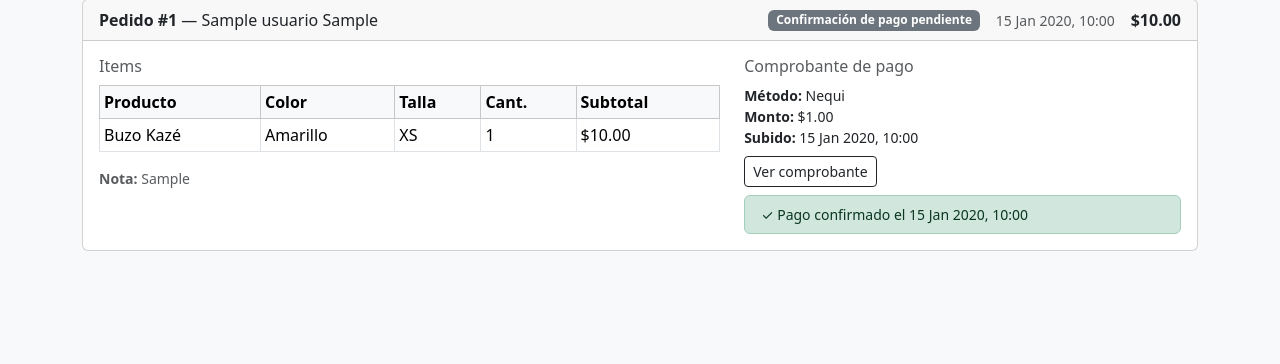
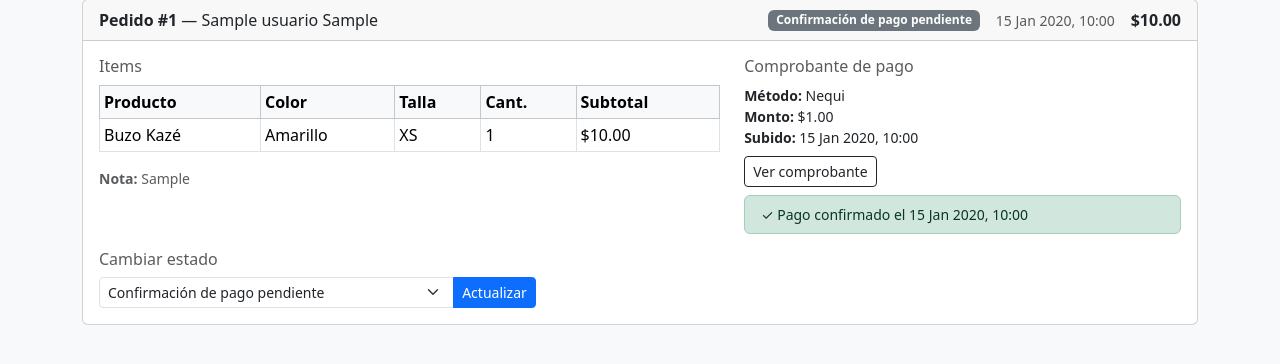
Before and after one commit to AlysonHenao/Akima, a Django app: page /orders/ in a window 1280 px wide. Shown: the part 95-459 px from the top of the page. Run offline with Django 5.2, Linux system fonts and the light colour scheme; data comes from the database, SQL or seed files in the repository; both versions use the stored data as it was after the commit; tables that the repository leaves empty hold one stand-in row (values such as "Sample post").

Commit message:
Parte jose antes de actualizar

```diff
--- a/Akima/urls.py
+++ b/Akima/urls.py
@@ -40,6 +40,7 @@ urlpatterns = [
     path('empty_cart/', crochetViews.empty_cart, name='empty_cart'),
     path('orders/', crochetViews.orders, name='orders'),
     path('orders/confirm/<int:comprobante_id>/', crochetViews.confirm_payment, name='confirm_payment'),
+    path('orders/update-estado/<int:pedido_id>/', crochetViews.update_estado_pedido, name='update_estado_pedido'),
 ]
 
 urlpatterns += static(settings.MEDIA_URL, document_root=settings.MEDIA_ROOT)
--- a/crochet/templates/orders.html
+++ b/crochet/templates/orders.html
@@ -101,6 +101,27 @@
                     </div>
 
                 </div>
+
+                <!-- Cambiar estado -->
+                <div class="row mt-3">
+                    <div class="col-md-5">
+                        <h6 class="text-muted mb-2">Cambiar estado</h6>
+                        <form method="POST" action="{% url 'update_estado_pedido' pedido.id %}">
+                            {% csrf_token %}
+                            <div class="input-group input-group-sm">
+                                <select name="estado" class="form-select">
+                                    {% for valor, etiqueta in pedido.ESTADOS %}
+                                        <option value="{{ valor }}" {% if pedido.estado == valor %}selected{% endif %}>
+                                            {{ etiqueta }}
+                                        </option>
+                                    {% endfor %}
+                                </select>
+                                <button type="submit" class="btn btn-primary">Actualizar</button>
+                            </div>
+                        </form>
+                    </div>
+                </div>
+
             </div>
         </div>
         {% endfor %}
--- a/crochet/views.py
+++ b/crochet/views.py
@@ -358,3 +358,16 @@ def confirm_payment(request, comprobante_id):
 
         messages.success(request, f'Pago del Pedido #{pedido.id} confirmado exitosamente.')
     return redirect('orders')
+
+def update_estado_pedido(request, pedido_id):
+    if request.method == 'POST':
+        pedido = get_object_or_404(Pedido, id=pedido_id)
+        nuevo_estado = request.POST.get('estado')
+        estados_validos = [choice[0] for choice in Pedido.ESTADOS]
+        if nuevo_estado in estados_validos:
+            pedido.estado = nuevo_estado
+            pedido.save()
+            messages.success(request, f'Estado del Pedido #{pedido.id} actualizado a "{nuevo_estado}".')
+        else:
+            messages.error(request, 'Estado no válido.')
+    return redirect('orders')
```
Also changed, not shown: db.sqlite3.
